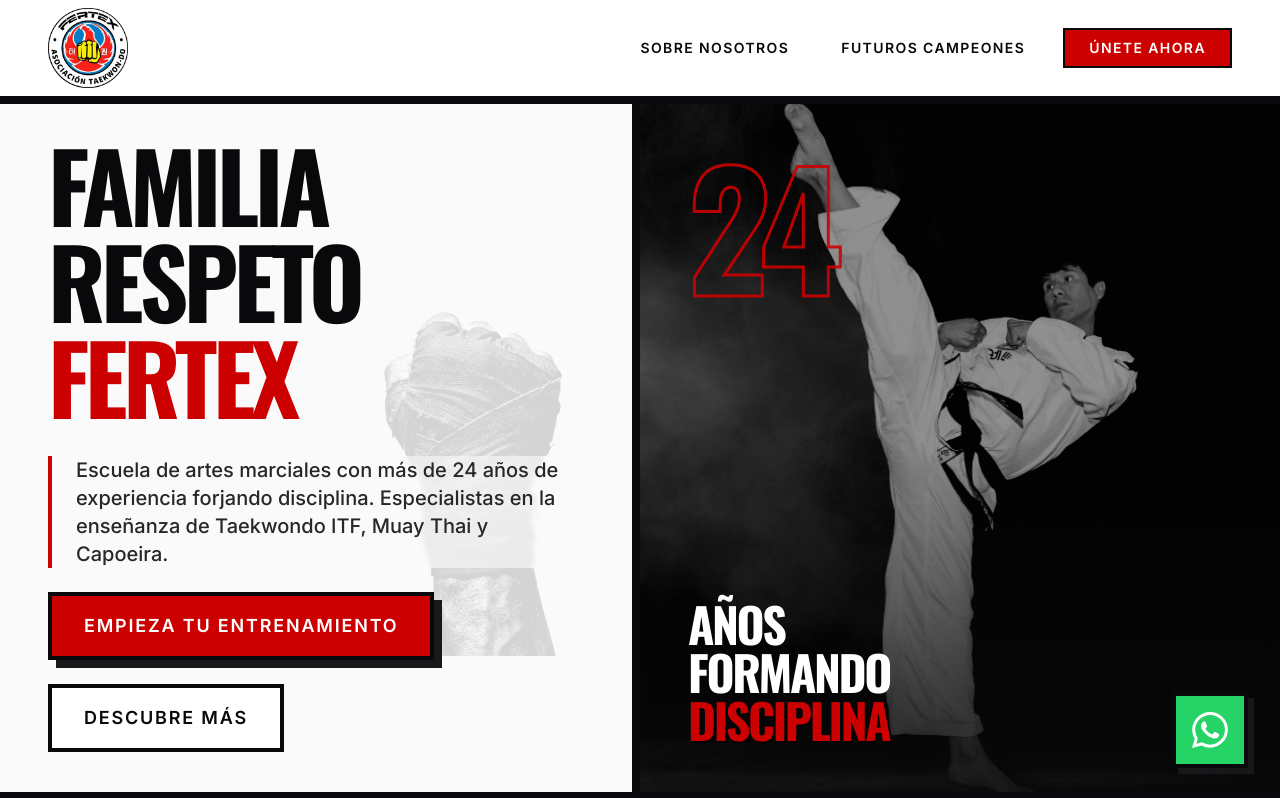
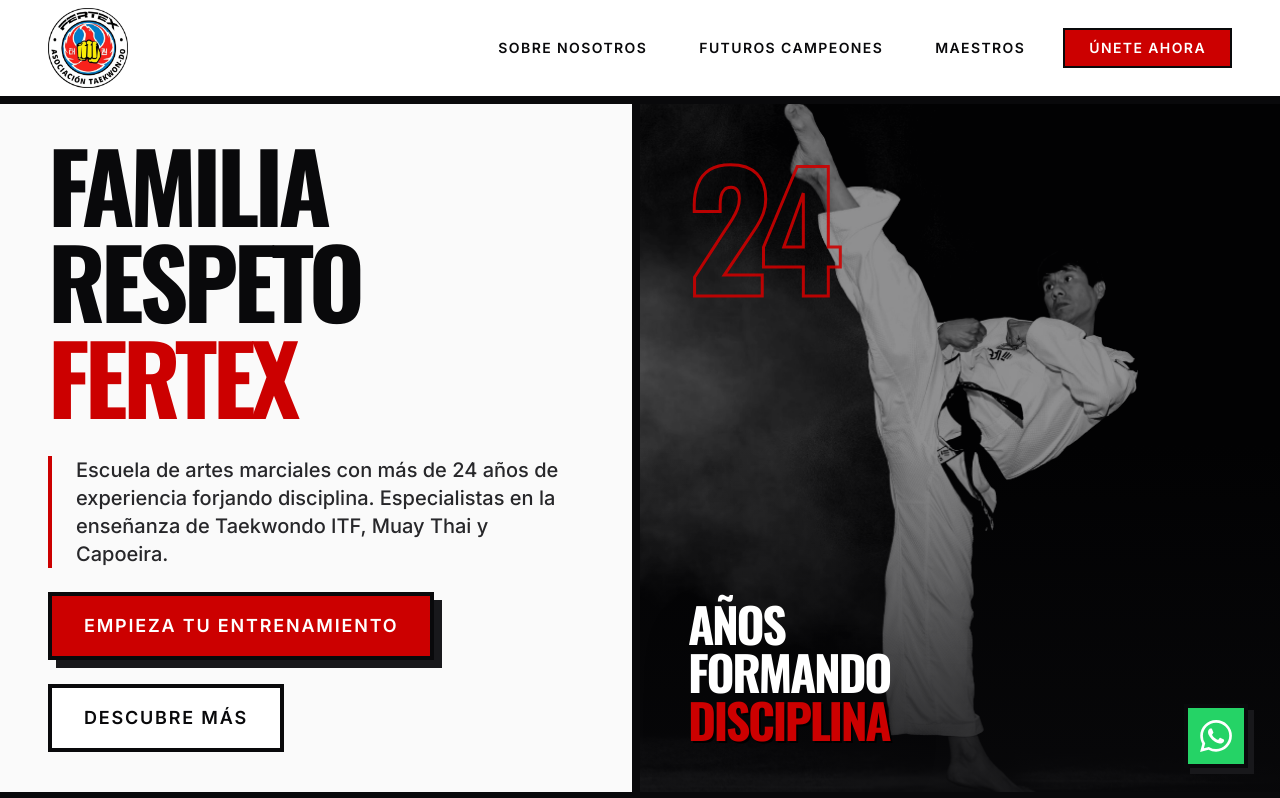
Before and after one commit to jhefferson-guerrero/fertex-web, a React (Vite) app: page / in a window 1280 px wide. Shown: the top 798 px of the page. Built offline with nearby package versions, Linux system fonts and the light colour scheme.

Commit message:
Ajustes de UI, animación de WhatsApp, archivo SEO de Google y actualización de sitemap

```diff
--- /dev/null
+++ b/public/googleda4606b6b7783492.html
@@ -0,0 +1 @@
+google-site-verification: googleda4606b6b7783492.html
--- a/src/App.jsx
+++ b/src/App.jsx
@@ -68,7 +68,7 @@ function App() {
         <About />
         <Marquee />
         <Gallery />
-        {/* <Instructors /> */}
+        <Instructors />
         <CallToAction />
         <Location />
       </main>
--- a/src/components/Footer.jsx
+++ b/src/components/Footer.jsx
@@ -35,7 +35,7 @@ export default function Footer() {
         {/* Social / CTA Box */}
         <div className="p-6 md:p-12 flex flex-col justify-between">
           <div>
-            <h3 className="font-display font-black text-3xl md:text-3xl uppercase tracking-tighter text-white mb-4 md:mb-6">Únete a la Élite</h3>
+            <h3 className="font-display font-black text-3xl md:text-3xl uppercase tracking-tighter text-white mb-4 md:mb-6">Únete a la Familia FERTEX</h3>
             <div className="flex gap-4">
               <a href="https://www.facebook.com/FertexVillaFloress/" target="_blank" rel="noopener noreferrer" className="bg-zinc-950 border-2 border-zinc-800 p-3 md:p-4 hover:border-fertex-red hover:text-fertex-red transition-all duration-300 group" aria-label="Facebook">
                 <svg className="w-6 h-6 md:w-8 md:h-8 text-white group-hover:text-fertex-red transition-colors" fill="currentColor" viewBox="0 0 24 24"><path d="M22.675 0h-21.35c-.732 0-1.325.593-1.325 1.325v21.351c0 .731.593 1.324 1.325 1.324h11.495v-9.294h-3.128v-3.622h3.128v-2.671c0-3.1 1.893-4.788 4.659-4.788 1.325 0 2.463.099 2.795.143v3.24l-1.918.001c-1.504 0-1.795.715-1.795 1.763v2.313h3.587l-.467 3.622h-3.12v9.293h6.116c.73 0 1.323-.593 1.323-1.325v-21.35c0-.732-.593-1.325-1.325-1.325z" /></svg>
--- a/src/components/Header.jsx
+++ b/src/components/Header.jsx
@@ -33,9 +33,9 @@ export default function Header() {
             <a href="#gallery" className="text-zinc-950 hover:bg-zinc-950 hover:text-white px-2 lg:px-3 py-2 text-sm font-bold uppercase tracking-widest transition-colors duration-200 border-2 border-transparent hover:border-zinc-950 whitespace-nowrap">
               Futuros Campeones
             </a>
-            {/* <a href="#instructors" className="text-zinc-950 hover:bg-zinc-950 hover:text-white px-2 lg:px-3 py-2 text-sm font-bold uppercase tracking-widest transition-colors duration-200 border-2 border-transparent hover:border-zinc-950 whitespace-nowrap">
+            <a href="#instructors" className="text-zinc-950 hover:bg-zinc-950 hover:text-white px-2 lg:px-3 py-2 text-sm font-bold uppercase tracking-widest transition-colors duration-200 border-2 border-transparent hover:border-zinc-950 whitespace-nowrap">
               Maestros
-            </a> */}
+            </a>
             <a href="https://wa.me/51944351592?text=Hola%20FERTEX,%20vengo%20de%20su%20página%20web.%20Me%20gustaría%20saber%20los%20horarios%20y%20precios%20de%20las%20clases,%20por%20favor." target="_blank" rel="noopener noreferrer" className="bg-fertex-red text-white px-4 lg:px-4 xl:px-6 py-2 text-sm font-bold uppercase tracking-widest border-2 border-zinc-950 hover:bg-zinc-950 transition-colors duration-200 whitespace-nowrap ml-2">
               Únete Ahora
             </a>
@@ -77,9 +77,9 @@ export default function Header() {
             <a href="#gallery" onClick={() => setIsMobileMenuOpen(false)} className="block text-zinc-950 py-4 text-center text-lg font-bold uppercase tracking-widest border-b-2 border-zinc-200 hover:bg-zinc-100">
               Futuros Campeones
             </a>
-            {/* <a href="#instructors" onClick={() => setIsMobileMenuOpen(false)} className="block text-zinc-950 py-4 text-center text-lg font-bold uppercase tracking-widest border-b-2 border-zinc-200 hover:bg-zinc-100">
+            <a href="#instructors" onClick={() => setIsMobileMenuOpen(false)} className="block text-zinc-950 py-4 text-center text-lg font-bold uppercase tracking-widest border-b-2 border-zinc-200 hover:bg-zinc-100">
               Maestros
-            </a> */}
+            </a>
             <a href="https://wa.me/51944351592?text=Hola%20FERTEX,%20vengo%20de%20su%20página%20web.%20Me%20gustaría%20saber%20los%20horarios%20y%20precios%20de%20las%20clases,%20por%20favor." target="_blank" rel="noopener noreferrer" onClick={() => setIsMobileMenuOpen(false)} className="block bg-fertex-red text-white py-3 mt-4 text-center text-base font-bold uppercase tracking-widest border-2 border-zinc-950 hover:bg-zinc-950 transition-colors">
               Únete Ahora
             </a>
--- a/src/components/Hero.jsx
+++ b/src/components/Hero.jsx
@@ -1,6 +1,5 @@
 import React from 'react';
 import { motion } from 'framer-motion';
-import imgHandWraps from '../assets/images/hand_wraps.jpg';
 import fondoInicio from '../assets/images/fondo-inicio.webp';
 
 export default function Hero() {
@@ -9,11 +8,6 @@ export default function Hero() {
 
       {/* LEFT COLUMN */}
       <div className="w-full lg:w-1/2 relative z-10 py-16 px-4 sm:px-6 lg:px-8 xl:px-12 lg:py-0 flex flex-col justify-center border-b-8 lg:border-b-0 lg:border-r-8 border-zinc-950 bg-zinc-50">
-
-        {/* Subtle Hand Wraps image next to text */}
-        <div className="absolute right-0 top-0 h-full w-1/2 opacity-[0.15] pointer-events-none mix-blend-multiply hidden md:block">
-          <img src={imgHandWraps} alt="" className="w-full h-full object-contain object-right grayscale contrast-150" aria-hidden="true" />
-        </div>
 
         <motion.div
           className="relative z-20"
--- a/src/components/Marquee.jsx
+++ b/src/components/Marquee.jsx
@@ -1,5 +1,5 @@
 import React from 'react';
-import imgHandWraps from '../assets/images/hand_wraps.jpg';
+import imgBg from '../assets/images/fertex-taekwondo-maestros-instructores-01.webp';
 
 export default function Marquee() {
   return (
@@ -11,8 +11,8 @@ export default function Marquee() {
         loop
         muted
         playsInline
-        poster={imgHandWraps}
-        className="absolute inset-0 w-full h-full object-cover grayscale contrast-150 brightness-75 mix-blend-luminosity opacity-80"
+        poster={imgBg}
+        className="absolute inset-0 w-full h-full object-cover object-top grayscale contrast-150 brightness-75 mix-blend-luminosity opacity-80"
       >
         {/* Aquí va tu video real. Ejemplo: <source src="/mivideo.mp4" type="video/mp4" /> */}
         <source src="" type="video/mp4" />
--- a/src/components/WhatsAppButton.jsx
+++ b/src/components/WhatsAppButton.jsx
@@ -3,25 +3,27 @@ import { motion } from 'framer-motion';
 
 export default function WhatsAppButton() {
   return (
-    <motion.a
+    <motion.div
+      initial={{ opacity: 0, scale: 0 }}
+      animate={{ opacity: 1, scale: 1 }}
+      transition={{ delay: 0.5, type: 'spring', stiffness: 200, damping: 20 }}
+      className="fixed bottom-6 right-6 md:bottom-8 md:right-8 z-50 flex items-center justify-center"
+    >
+      <a
         href="https://wa.me/51944351592?text=Hola%20FERTEX,%20vengo%20de%20su%20página%20web.%20Me%20gustaría%20saber%20los%20horarios%20y%20precios%20de%20las%20clases,%20por%20favor."
         target="_blank"
         rel="noopener noreferrer"
-      initial={{ opacity: 0, scale: 0 }}
-      animate={{ opacity: 1, scale: 1 }}
-      transition={{ delay: 0.5, type: 'spring', stiffness: 200, damping: 20 }}
-      whileHover={{ scale: 1.1 }}
-      whileTap={{ scale: 0.9 }}
-      className="fixed bottom-6 right-6 md:bottom-8 md:right-8 z-50 bg-[#25D366] text-white p-3 md:p-4 border-4 border-zinc-950 shadow-[6px_6px_0px_0px_rgba(24,24,27,1)] hover:shadow-none hover:translate-x-1 hover:translate-y-1 transition-all flex items-center justify-center group"
+        className="bg-[#25D366] text-white p-3 border-4 border-zinc-950 shadow-[6px_6px_0px_0px_rgba(24,24,27,1)] hover:shadow-none hover:translate-x-1 hover:translate-y-1 transition-all flex items-center justify-center group relative"
         aria-label="Contactar por WhatsApp"
       >
-      <svg className="w-8 h-8 md:w-9 md:h-9 fill-current" viewBox="0 0 24 24">
+        <svg className="w-8 h-8 fill-current" viewBox="0 0 24 24">
           <path d="M17.472 14.382c-.297-.149-1.758-.867-2.03-.967-.273-.099-.471-.148-.67.15-.197.297-.767.966-.94 1.164-.173.199-.347.223-.644.075-.297-.15-1.255-.463-2.39-1.475-.883-.788-1.48-1.761-1.653-2.059-.173-.297-.018-.458.13-.606.134-.133.298-.347.446-.52.149-.174.198-.298.298-.497.099-.198.05-.371-.025-.52-.075-.149-.669-1.612-.916-2.207-.242-.579-.487-.5-.669-.51-.173-.008-.371-.01-.57-.01-.198 0-.52.074-.792.372-.272.297-1.04 1.016-1.04 2.479 0 1.462 1.065 2.875 1.213 3.074.149.198 2.096 3.2 5.077 4.487.709.306 1.262.489 1.694.625.712.227 1.36.195 1.871.118.571-.085 1.758-.719 2.006-1.413.248-.694.248-1.289.173-1.413-.074-.124-.272-.198-.57-.347m-5.421 7.403h-.004a9.87 9.87 0 01-5.031-1.378l-.361-.214-3.741.982.998-3.648-.235-.374a9.86 9.86 0 01-1.51-5.26c.001-5.45 4.436-9.884 9.888-9.884 2.64 0 5.122 1.03 6.988 2.898a9.825 9.825 0 012.893 6.994c-.003 5.45-4.437 9.884-9.885 9.884m8.413-18.297A11.815 11.815 0 0012.05 0C5.495 0 .16 5.335.157 11.892c0 2.096.547 4.142 1.588 5.945L.057 24l6.305-1.654a11.882 11.882 0 005.683 1.448h.005c6.554 0 11.89-5.335 11.893-11.893a11.821 11.821 0 00-3.48-8.413Z"/>
         </svg>
         {/* Tooltip de texto que se muestra en hover (solo en PC) */}
         <span className="absolute right-[115%] top-1/2 -translate-y-1/2 bg-zinc-950 text-white text-sm font-bold font-sans px-4 py-2 uppercase tracking-widest border-2 border-zinc-950 opacity-0 group-hover:opacity-100 transition-opacity pointer-events-none whitespace-nowrap hidden lg:block shadow-[4px_4px_0px_0px_rgba(37,211,102,1)]">
           Escríbenos
         </span>
-    </motion.a>
+      </a>
+    </motion.div>
   );
 }
```
Also changed, not shown: src/components/Instructors.jsx (+4 -4 lines), 1 other file (tests, documents, lock files or other folders). Lines whose indentation alone changed are shown as unchanged.
